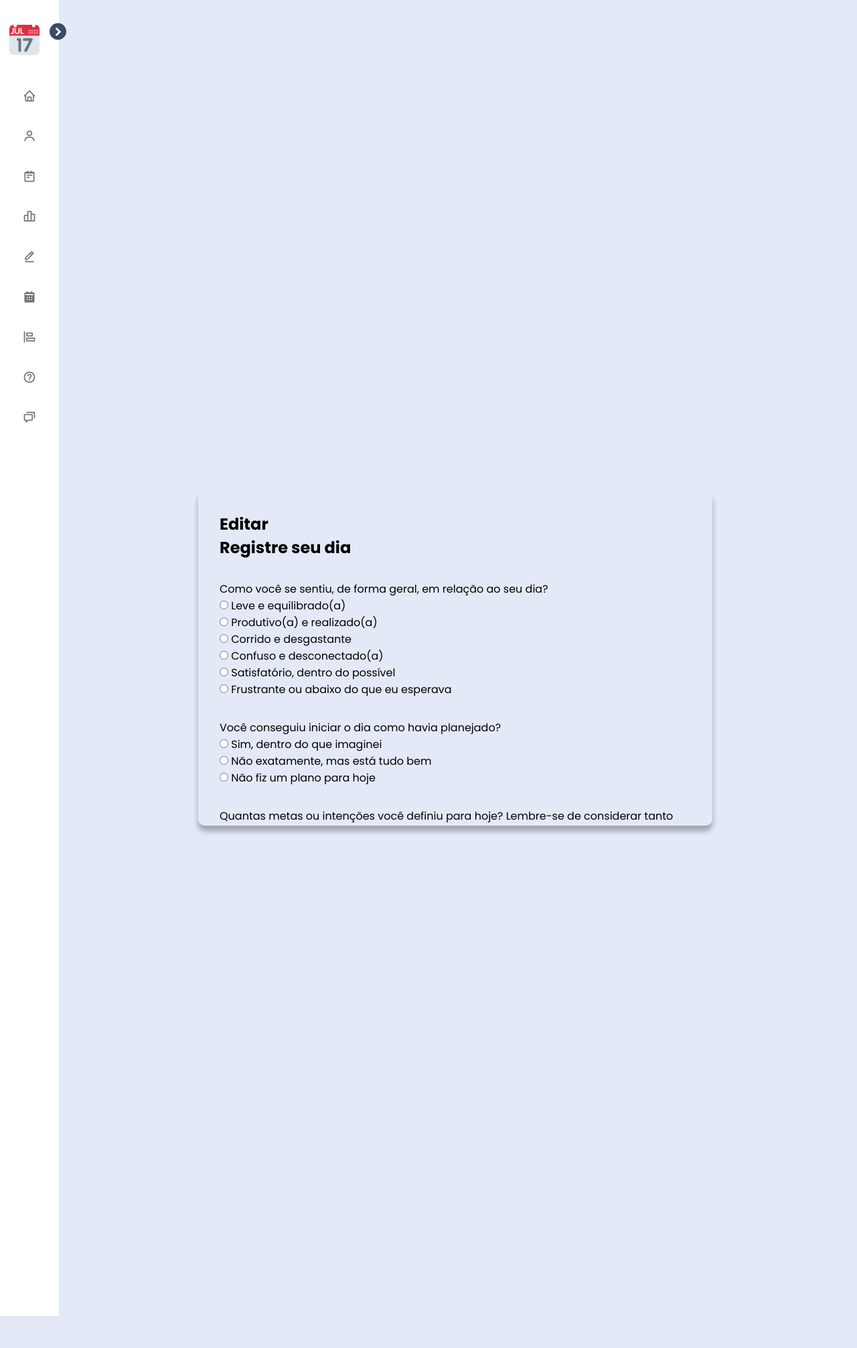
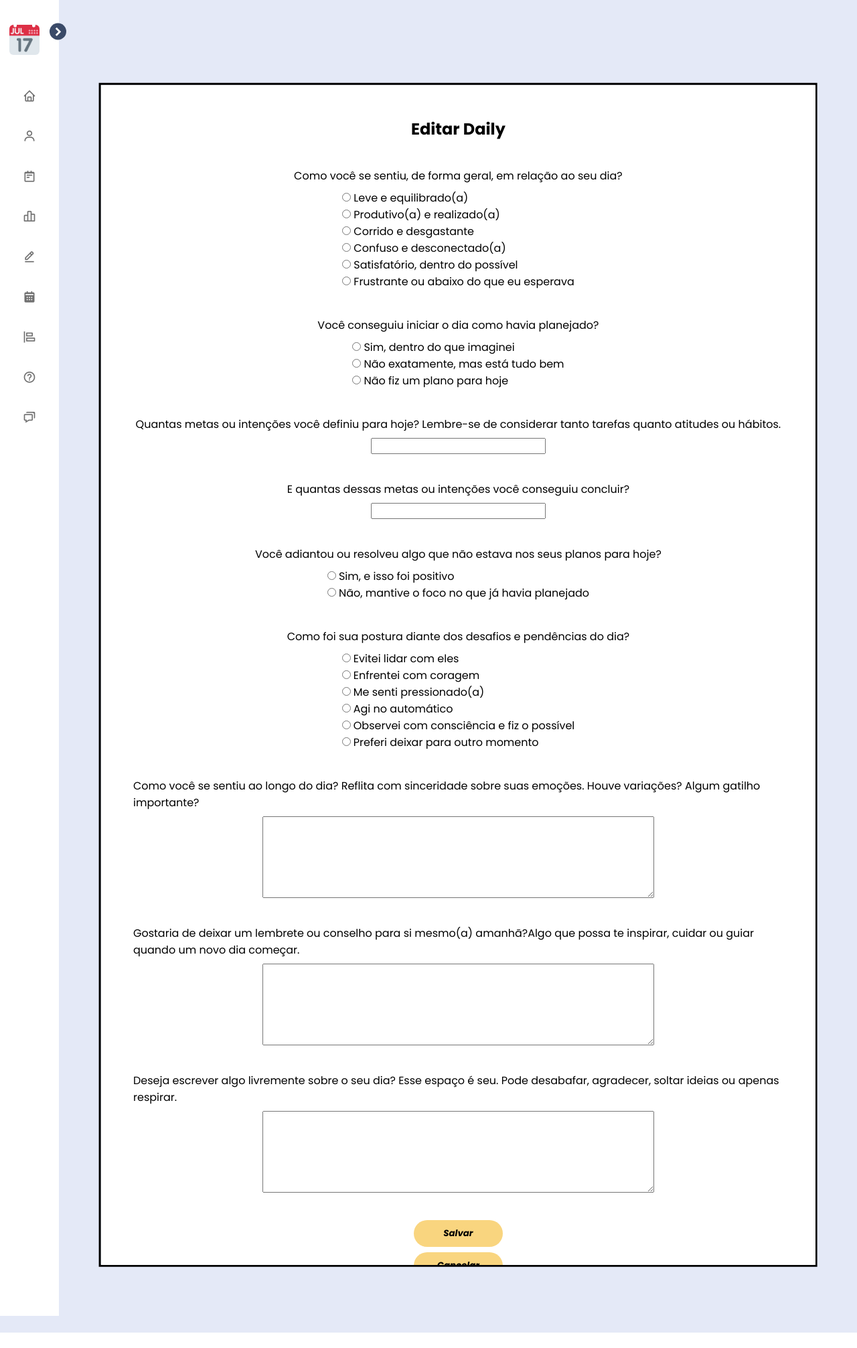
Before and after one commit to FernandaGiacobbo/P--PUM, a PHP site: page /dailyEditar.php in a window 1280 px wide. Shown: the whole page at 67% size. After the commit the page ends 1990 px from the top, so only its background shows below. Run offline with PHP 8.4, Linux system fonts and the light colour scheme; data that the repository does not hold is empty.

Commit message:
editar padronizado

```diff
--- a/dailyEditar.css
+++ b/dailyEditar.css
@@ -1,70 +1,45 @@
 @import url('https://fonts.googleapis.com/css2?family=Poppins:ital,wght@0,100;0,200;0,300;0,400;0,500;0,600;0,700;0,800;0,900;1,100;1,200;1,300;1,400;1,500;1,600;1,700;1,800;1,900&display=swap');
 
-* {
-    padding: 0;
-    margin: 0;
-}
-
-body {
-    font-family: "Poppins", sans-serif;
-    font-weight: 400;
-    font-style: normal;
-    background-color: #fff;
-    width: 100%;
-    height: 45rem;
-    margin-bottom: 3em;
-}
-
-
-.cartao-editar {
+#modal-editar {
+    width: 90%;
+    height: 90%;
     top: 50%;
     left: 50%;
     transform: translate(-50%, -50%);
-    position: fixed;
-    border: #000;
+    border: none;
     border-radius: 10px;
-    box-shadow: 0 8px 8px rgba(0, 0, 0, 0.3);
-    overflow-y: scroll;
-    padding: 1em;
-
-    width: 60%;
-    height: 500px;
-    margin-left: 2.5em;
-    margin-right: 2.5em;
-    margin-bottom: 3em;
-    display: flex;
-    flex-direction: row;
-    gap: 2.2em;
-    flex-wrap: wrap;
+    background: white;
+    padding: 20px;
 }
 
-.cartao-editar form {
-    max-height: 80vh;
-    overflow-y: auto;
-    padding: 1em;
-    overflow-y: auto;
+#modal-editar form {
+    display: flex;
+    flex-direction: column;
+    align-items: center;
+    justify-content: center;
+    margin: 3em;
+    gap: 0.5em;
 }
 
-.cartao-editar p {
+#modal-editar p {
     margin-top: 2em;
 }
 
-.cartao-editar .texto {
+#modal-editar .texto {
     border: none;
     width: 60%;
     height: auto;
-/*  */
 }
 
-.cartao-editar .textarea {
+#modal-editar .textarea {
     border: black solid 1px;
     width: 100%;
 }
 
-.cartao-editar button {
+#modal-editar button {
     border: none;
     width: 10em;
-    height: 40px ;
+    height: 40px;
     margin: 3em;
     border-radius: 25em;
     cursor: pointer;
@@ -73,8 +48,70 @@
     font-style: italic;
 }
 
-.conteinerEDITAR {
-    position: relative;
+#modal-editar .pergunta {
+    text-align: center;
+}
+
+/* Estilos específicos para o conteúdo do modal */
+.cartao-editar {
     width: 100%;
     height: 100%;
+    overflow-y: auto;
+    padding: 1em;
 }
+
+/* Garante que o modal fique acima de tudo */
+#modal-editar {
+    z-index: 1000;
+}
+
+#modal-editar::backdrop {
+    background: rgba(0,0,0,0.5);
+}
+
+
+dialog {
+    width: 90%;
+    height: 90%;
+    top: 50%;
+    left: 50%;
+    transform: translate(-50%, -50%);
+    overflow: auto;
+}
+
+dialog form {
+    display: flex;
+    flex-direction: column;
+    align-items: center;
+    justify-content: center;
+    margin: 3em;
+    gap: 0.5em;
+
+}
+
+dialog p {
+    margin-top: 2em;
+}
+
+dialog .texto {
+    border: none;
+    width: 60%;
+    height: auto;
+
+}
+
+dialog .textarea {
+    border: black solid 1px;
+    width: 100%;
+}
+
+dialog button {
+    border: none;
+    width: 10em;
+    height: 40px ;
+    border-radius: 25em;
+    cursor: pointer;
+    background-color: #f9d57f;
+    font-weight: 700;
+    font-style: italic;
+}
--- a/dailyEditar.php
+++ b/dailyEditar.php
@@ -27,7 +27,7 @@
             $texto_livre = $user_daily['texto_livre'];
         }
     } else {
-        header('Location: dayli.php');
+        header('Location: dailyVizualizar.php');
     }
 } else {
     echo "erro";
@@ -44,37 +44,32 @@
     <link href='https://unpkg.com/boxicons@2.1.4/css/boxicons.min.css' rel='stylesheet'>
 </head>
 
-<body >
+<body>
 
     <?php include 'header.php'; ?> <!-- ? -->
 
     <section class="home">
-
-<div class="conteiner-editar">
-
-    <div class="cartao-editar">
+            <dialog id="moda-editar" open>
                 <form action="dailyEdicao.php" method="post">
-
-                <h2>Editar</h2>
-                <h2>Registre seu dia</h2>
+                    <h2>Editar Daily</h2>
 
                     <!-- pergunta 1 -->
                     <p>Como você se sentiu, de forma geral, em relação ao seu dia?</p>
                     <label>
                         <input type="radio" name="resumo_dia" value="Leve e equilibrado(a)" <?php echo( $resumo_dia  == 'Leve e equilibrado(a)') ? 'checked' : '' ?>> Leve e equilibrado(a) <br>
-                    <input type="radio" name="resumo_dia" value="Produtivo(a) e realizado(a)" <?php echo( $resumo_dia  == 'Produtivo(a) e realizado(a)') ? 'checked' : '' ?>> Produtivo(a) e realizado(a) <br>
-                    <input type="radio" name="resumo_dia" value="Corrido e desgastante" <?php echo( $resumo_dia  == 'Corrido e desgastante') ? 'checked' : '' ?>> Corrido e desgastante <br>
-                    <input type="radio" name="resumo_dia" value="Confuso e desconectado(a)" <?php echo( $resumo_dia  == 'Confuso e desconectado(a)') ? 'checked' : '' ?>> Confuso e desconectado(a) <br>
-                    <input type="radio" name="resumo_dia" value="Satisfatório, dentro do possível" <?php echo( $resumo_dia  == 'Satisfatório, dentro do possível') ? 'checked' : '' ?>> Satisfatório, dentro do possível <br>
-                    <input type="radio" name="resumo_dia" value="Frustrante ou abaixo do que eu esperava" <?php echo( $resumo_dia  == 'Frustrante ou abaixo do que eu esperava') ? 'checked' : '' ?>> Frustrante ou abaixo do que eu esperava <br>
+                        <input type="radio" name="resumo_dia" value="Produtivo(a) e realizado(a)"<?php echo( $resumo_dia  == 'Produtivo(a) e realizado(a)') ? 'checked' : '' ?>> Produtivo(a) e realizado(a) <br>
+                        <input type="radio" name="resumo_dia" value="Corrido e desgastante"<?php echo( $resumo_dia  == 'Corrido e desgastante') ? 'checked' : '' ?>> Corrido e desgastante <br>
+                        <input type="radio" name="resumo_dia" value="Confuso e desconectado(a)"<?php echo( $resumo_dia  == 'Confuso e desconectado(a)') ? 'checked' : '' ?>> Confuso e desconectado(a) <br>
+                        <input type="radio" name="resumo_dia" value="Satisfatório, dentro do possível"<?php echo( $resumo_dia  == 'Satisfatório, dentro do possível') ? 'checked' : '' ?>> Satisfatório, dentro do possível <br>
+                        <input type="radio" name="resumo_dia" value="Frustrante ou abaixo do que eu esperava"<?php echo( $resumo_dia  == 'Frustrante ou abaixo do que eu esperava') ? 'checked' : '' ?>> Frustrante ou abaixo do que eu esperava <br>
                     </label>
 
                     <!-- pergunta 2 -->
                     <p>Você conseguiu iniciar o dia como havia planejado?</p>
                     <label>
-                    <input type="radio" name="inicio_planejado" value="Sim, dentro do que imaginei" <?php echo( $inicio_planejado  == 'Sim, dentro do que imaginei') ? 'checked' : '' ?>> Sim, dentro do que imaginei <br>
-                    <input type="radio" name="inicio_planejado" value="Não exatamente, mas está tudo bem" <?php echo( $inicio_planejado == 'Não exatamente, mas está tudo bem') ? 'checked' : '' ?>> Não exatamente, mas está tudo bem <br>
-                    <input type="radio" name="inicio_planejado" value="Não fiz um plano para hoje" <?php echo( $inicio_planejado  == 'Não fiz um plano para hoje') ? 'checked' : '' ?>> Não fiz um plano para hoje
+                        <input type="radio" name="inicio_planejado" value="Sim, dentro do que imaginei"<?php echo( $inicio_planejado  == 'Sim, dentro do que imaginei') ? 'checked' : '' ?>> Sim, dentro do que imaginei <br>
+                        <input type="radio" name="inicio_planejado" value="Não exatamente, mas está tudo bem"<?php echo( $inicio_planejado == 'Não exatamente, mas está tudo bem') ? 'checked' : '' ?>> Não exatamente, mas está tudo bem <br>
+                        <input type="radio" name="inicio_planejado" value="Não fiz um plano para hoje"<?php echo( $inicio_planejado  == 'Não fiz um plano para hoje') ? 'checked' : '' ?>> Não fiz um plano para hoje
                     </label>
 
                     <!-- pergunta 3 -->
@@ -92,19 +87,19 @@
                     <!-- pergunta 5 -->
                     <p>Você adiantou ou resolveu algo que não estava nos seus planos para hoje?</p>
                     <label>
-                    <input type="radio" name="adiantou_tarefa" value="1" <?php echo (isset($adiantou_tarefa)&& $adiantou_tarefa == 1) ? 'checked' : ''?>> Sim, e isso foi positivo <br>
-                    <input type="radio" name="adiantou_tarefa" value="0" <?php echo (isset($adiantou_tarefa)&& $adiantou_tarefa == 0) ? 'checked' : ''?>> Não, mantive o foco no que já havia planejado
+                        <input type="radio" name="adiantou_tarefa" value="1"<?php echo (isset($adiantou_tarefa)&& $adiantou_tarefa == 1) ? 'checked' : ''?>> Sim, e isso foi positivo <br>
+                        <input type="radio" name="adiantou_tarefa" value="0"<?php echo (isset($adiantou_tarefa)&& $adiantou_tarefa == 0) ? 'checked' : ''?>> Não, mantive o foco no que já havia planejado
                     </label>
 
                     <!-- pergunta 6 -->
                     <p>Como foi sua postura diante dos desafios e pendências do dia?</p>
                     <label>
-                    <input type="radio" name="postura_pendencias" value="Evitei lidar com eles" <?php echo( $postura_pendencias  == 'Evitei lidar com eles') ? 'checked' : '' ?>> Evitei lidar com eles <br>
-                    <input type="radio" name="postura_pendencias" value="Enfrentei com coragem" <?php echo( $postura_pendencias  == 'Enfrentei com coragem') ? 'checked' : '' ?>> Enfrentei com coragem <br>
-                    <input type="radio" name="postura_pendencias" value="Me senti pressionado(a)" <?php echo( $postura_pendencias  == 'Me senti pressionado(a)') ? 'checked' : '' ?>> Me senti pressionado(a) <br>
-                    <input type="radio" name="postura_pendencias" value="Agi no automático" <?php echo( $postura_pendencias  == 'Agi no automático') ? 'checked' : '' ?>> Agi no automático <br>
-                    <input type="radio" name="postura_pendencias" value="Observei com consciência e fiz o possível" <?php echo( $postura_pendencias  == 'Observei com consciência e fiz o possível') ? 'checked' : '' ?>> Observei com consciência e fiz o possível <br>
-                    <input type="radio" name="postura_pendencias" value="Preferi deixar para outro momento" <?php echo( $postura_pendencias  == 'Preferi deixar para outro momento') ? 'checked' : '' ?>> Preferi deixar para outro momento
+                        <input type="radio" name="postura_pendencias" value="Evitei lidar com eles"<?php echo( $postura_pendencias  == 'Evitei lidar com eles') ? 'checked' : '' ?>> Evitei lidar com eles <br>
+                        <input type="radio" name="postura_pendencias" value="Enfrentei com coragem"<?php echo( $postura_pendencias  == 'Enfrentei com coragem') ? 'checked' : '' ?>> Enfrentei com coragem <br>
+                        <input type="radio" name="postura_pendencias" value="Me senti pressionado(a)"<?php echo( $postura_pendencias  == 'Me senti pressionado(a)') ? 'checked' : '' ?>> Me senti pressionado(a) <br>
+                        <input type="radio" name="postura_pendencias" value="Agi no automático"<?php echo( $postura_pendencias  == 'Agi no automático') ? 'checked' : '' ?>> Agi no automático <br>
+                        <input type="radio" name="postura_pendencias" value="Observei com consciência e fiz o possível"<?php echo( $postura_pendencias  == 'Observei com consciência e fiz o possível') ? 'checked' : '' ?>> Observei com consciência e fiz o possível <br>
+                        <input type="radio" name="postura_pendencias" value="Preferi deixar para outro momento"<?php echo( $postura_pendencias  == 'Preferi deixar para outro momento') ? 'checked' : '' ?>> Preferi deixar para outro momento
                     </label>
 
                     <!-- pergunta 7 -->
@@ -124,22 +119,26 @@
                     <label>
                         <textarea rows="6" cols="50" maxlength="300" name="texto_livre"><?php echo $texto_livre;?></textarea>
                     </label>
+                    <br>
 
+                    <button type="submit" name="salvar-edicao">Salvar</button>
 
-                <button type="submit"id="Enviar-Editar" name="editar">Editar</button>
+                    <button type="button" onclick="window.location.href='dailyVisualizar.php'">Cancelar</button>
 
+                    <button type="button" onclick="if(confirm('Tem certeza que deseja excluir esta daily?')) { window.location.href='dailyExcluir.php?id_daily=<?php echo $id_da_daily; ?>'; }">Excluir</button>
                 </form>
-                <label>
-                    <a href="dailyExcluir.php?id_daily=<?php echo $id_da_daily; ?>"  ><button>Excluir</button></a>
-                    <a href="dailyVisualizar.php"  ><button  >Cancelar</button></a>
-                </label>
-            <br><br><br><br><br>
+            </dialog>
 
-    </div>
-
-</div>
 
     </section>
 
+    <script>
+        document.getElementById('modal-editar').addEventListener('click', function(e) {
+            if (e.target === this) {
+                window.location.href = 'dailyVisualizar.php';
+            }
+        });
+    </script>
+
 </body>
 </html>
```
Also changed, not shown: dailyEdicao.php (+20 -5 lines), dailyEditar.js (added, +54 -0 lines), dailyVisualizar.js (+15 -1 lines), dailyVisualizar.php (+7 -3 lines). Lines whose indentation alone changed are shown as unchanged.
